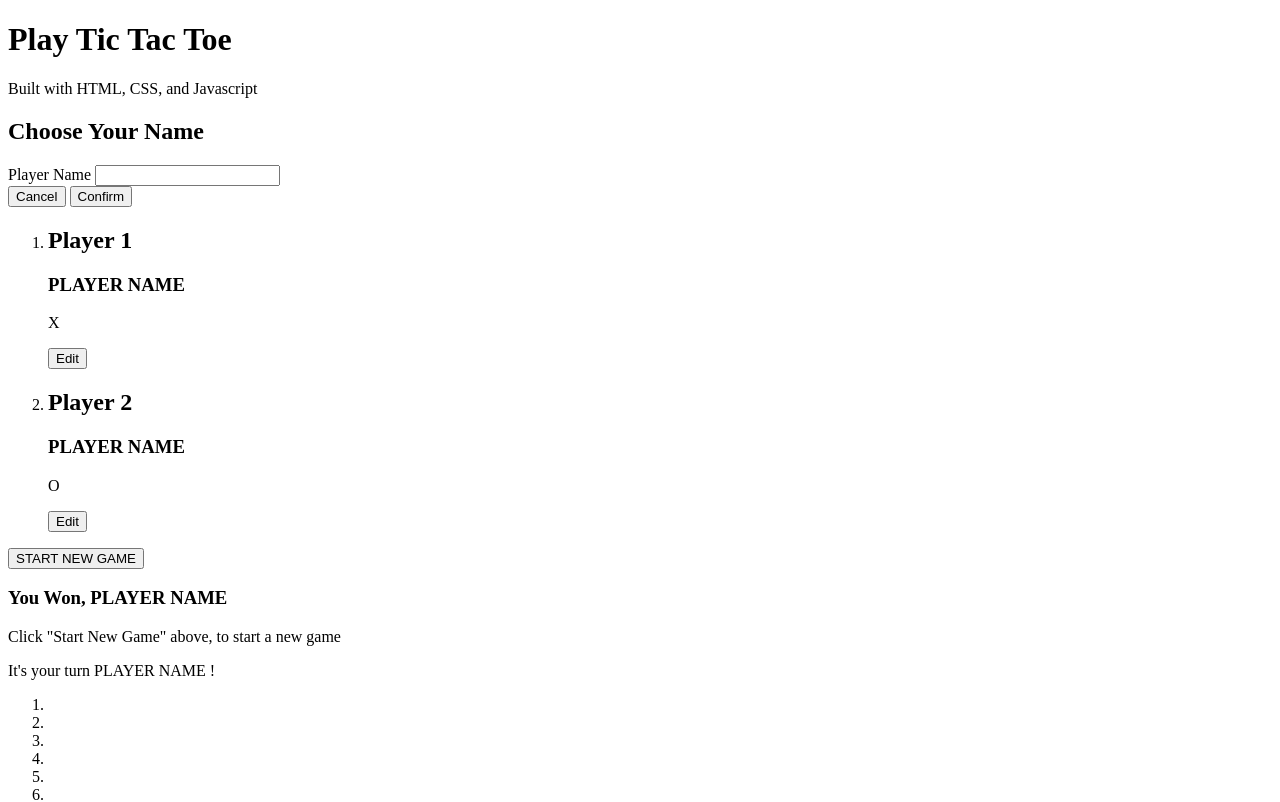
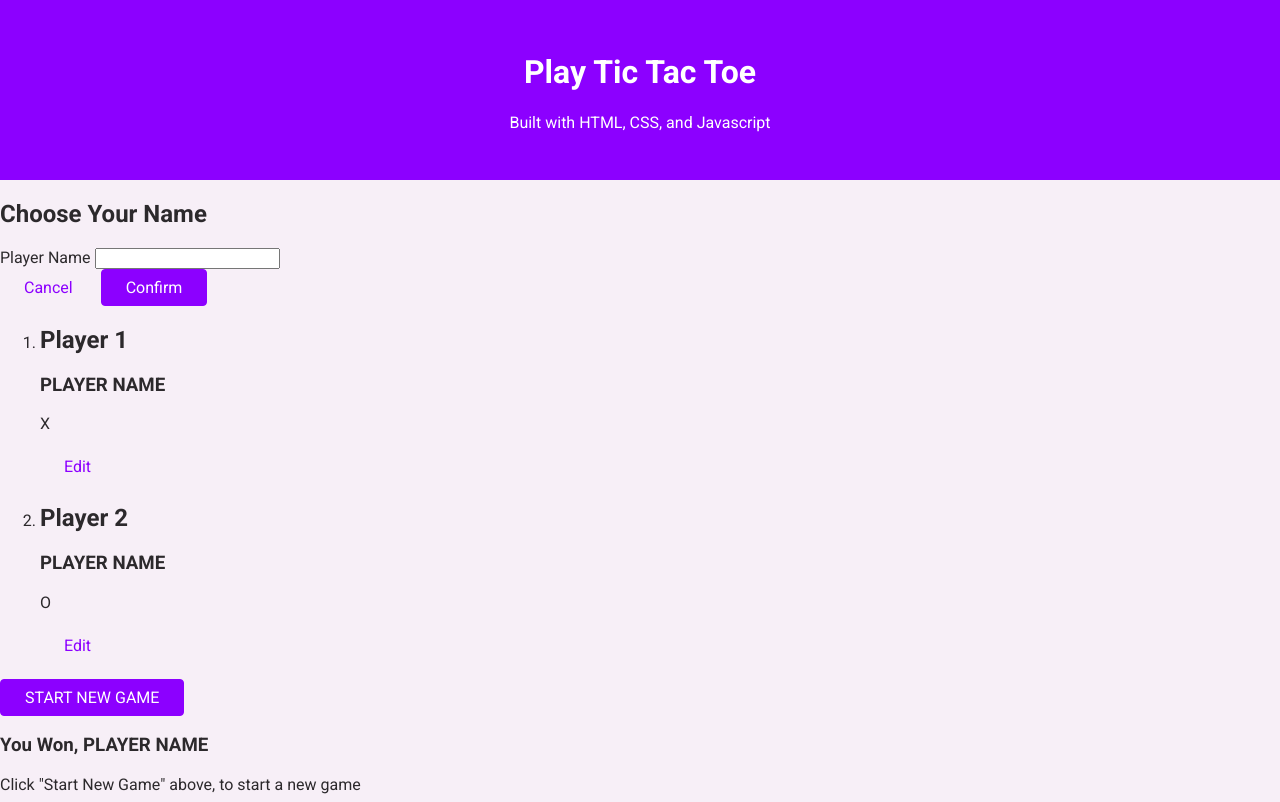
Before and after one commit to smids/tictac-js, a plain HTML site: page index.html in a window 1280 px wide. Shown: the top 802 px of the page. Drawn offline with Linux system fonts and the light colour scheme.

Commit message:
adding basic style

```diff
--- a/index.html
+++ b/index.html
@@ -1,13 +1,20 @@
 <!DOCTYPE html>
 <html lang="en">
   <head>
-    <meta charset="UTF-8">
-    <meta http-equiv="X-UA-Compatible" content="IE=edge">
-    <meta name="viewport" content="width=device-width, initial-scale=1.0">
+    <meta charset="UTF-8" />
+    <meta http-equiv="X-UA-Compatible" content="IE=edge" />
+    <meta name="viewport" content="width=device-width, initial-scale=1.0" />
     <title>Tic Tac Toe</title>
+    <link rel="preconnect" href="https://fonts.googleapis.com" />
+    <link rel="preconnect" href="https://fonts.gstatic.com" crossorigin />
+    <link
+      href="https://fonts.googleapis.com/css2?family=Roboto:wght@400;700&display=swap"
+      rel="stylesheet"
+    />
+    <link rel="stylesheet" href="/styles/style.css">
   </head>
   <body>
-    <header>
+<header id="main-header"    >
       <h1>Play Tic Tac Toe</h1>
       <p>Built with HTML, CSS, and Javascript</p>
     </header>
@@ -17,11 +24,11 @@
         <form>
           <div>
             <label for="player-name">Player Name</label>
-                    <input type="text" name="username" id="player-name">
+            <input type="text" name="username" id="player-name" />
           </div>
           <div>
-                    <button type="button">Cancel</button>
-                    <button type="submit">Confirm</button>
+            <button type="button" class="btn btn-alt">Cancel</button>
+            <button type="submit" class="btn">Confirm</button>
           </div>
         </form>
       </aside>
@@ -32,7 +39,7 @@
               <h2>Player 1</h2>
               <h3>PLAYER NAME</h3>
               <p>X</p>
-                        <button>Edit</button>
+              <button class="btn btn-alt">Edit</button>
             </article>
           </li>
           <li>
@@ -40,11 +47,11 @@
               <h2>Player 2</h2>
               <h3>PLAYER NAME</h3>
               <p>O</p>
-                        <button>Edit</button>
+              <button class="btn btn-alt">Edit</button>
             </article>
           </li>
         </ol>
-            <button>START NEW GAME</button>
+        <button class="btn">START NEW GAME</button>
       </section>
       <section id="active-game">
         <article>
--- /dev/null
+++ b/styles/style.css
@@ -0,0 +1,39 @@
+body{
+    margin: 0;
+    font-family: 'Roboto', sans-serif;
+    color: rgb(44, 41, 44);
+    background-color: rgb(247, 239, 247);
+}
+
+#main-header{
+    background-color: rgb(140, 0, 255);
+    color: white;
+    padding: 2rem 5%;
+    text-align: center;
+}
+
+.btn {
+    font:inherit;
+    padding: 0.5rem 1.5rem;
+    background-color: rgb(140, 0, 255);
+    border: 1px solid rgb(140, 0, 255);
+    color: white;
+    border-radius: 4px;
+    cursor: pointer;
+}
+
+.btn-alt{
+    background-color: transparent;
+    border: transparent;
+    color: rgb(140, 0, 255);;
+}
+
+.btn:hover{
+    background-color: rgb(79, 10, 190);
+    border-color: rgb(79, 10, 190);
+}
+
+.btn-alt:hover{
+    background-color: rgb(245, 232, 255);
+    border-color: transparent;
+}
```
Lines whose indentation alone changed are shown as unchanged.
